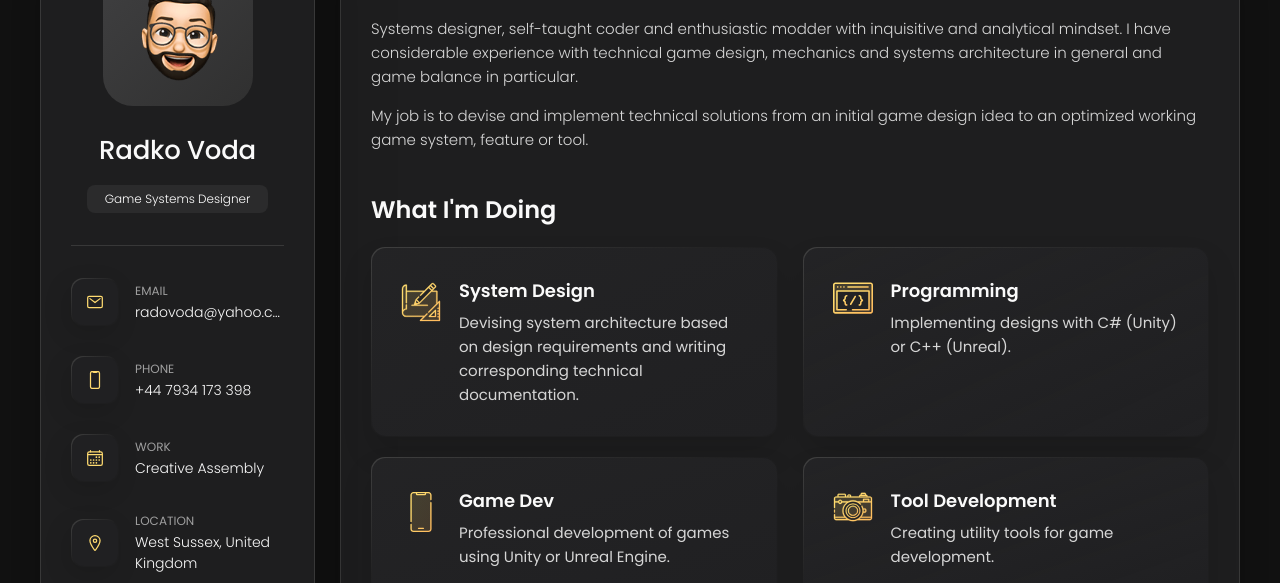
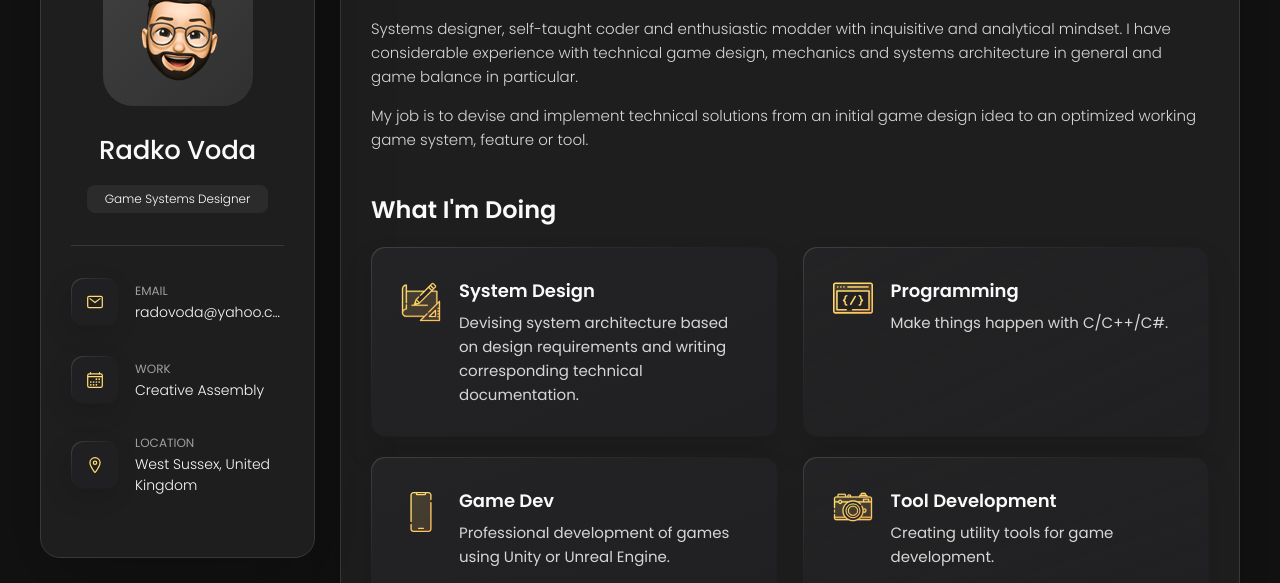
Before and after one commit to RadoVoda/radovoda.github.io, a plain HTML site: page index.html in a window 1280 px wide. Shown: the part 162-745 px from the top of the page. Drawn offline with nearby package versions, Linux system fonts and the light colour scheme.

Commit message:
Update index.html

```diff
--- a/index.html
+++ b/index.html
@@ -78,7 +78,7 @@
             </div>
 
           </li>
-
+<!--
           <li class="contact-item">
 
             <div class="icon-box">
@@ -88,11 +88,11 @@
             <div class="contact-info">
               <p class="contact-title">Phone</p>
 
-              <a href="tel:+447934173398" class="contact-link">+44 7934 173 398</a>
+              <a href="tel:000" class="contact-link">000</a>
             </div>
 
           </li>
-
+-->
           <li class="contact-item">
 
             <div class="icon-box">
@@ -124,7 +124,7 @@
         </ul>
 
         <div class="separator"></div>
-
+<!--
         <ul class="social-list">
 
           <li class="social-item">
@@ -146,7 +146,7 @@
           </li>
 
         </ul>
-
+-->
       </div>
 
     </aside>
@@ -252,7 +252,7 @@
                 <h4 class="h4 service-item-title">Programming</h4>
 
                 <p class="service-item-text">
-                  Implementing designs with C# (Unity) or C++ (Unreal).
+                  Make things happen with C/C++/C#.
                 </p>
               </div>
 
```
